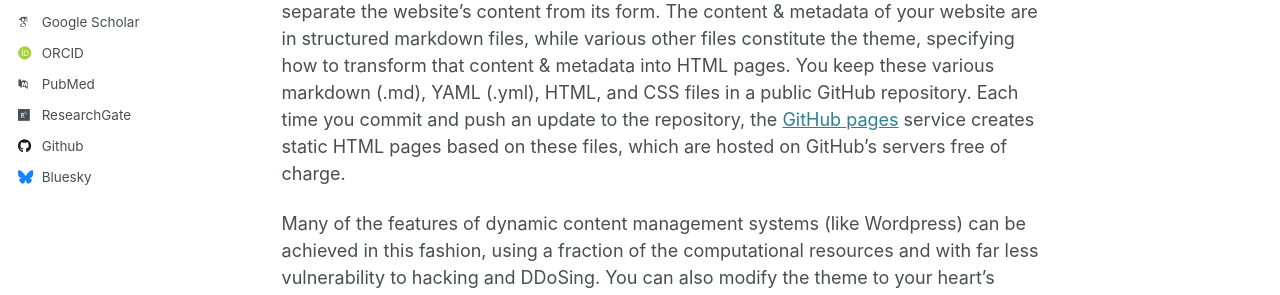
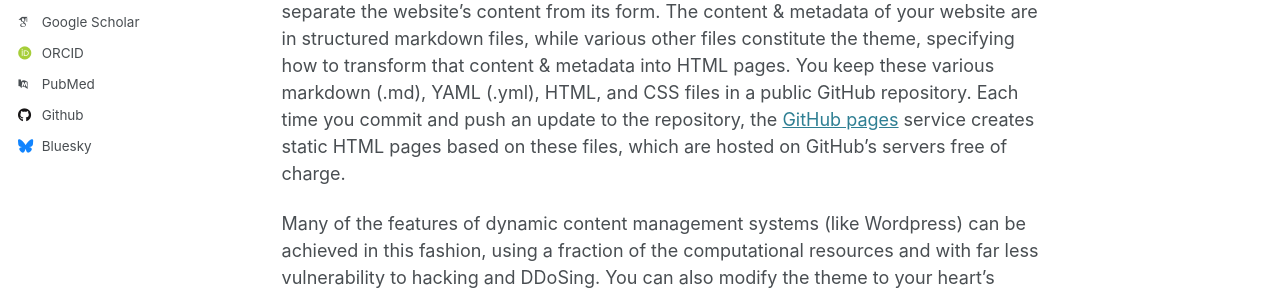
Before and after one commit to crobardet/crobardet.github.io, a Jekyll site: the page built from _pages/about.md, in a window 1280 px wide. Shown: the part 520-815 px from the top of the page. Built offline with Jekyll 4.4.1, drawn with Linux system fonts in a browser that asks for light colours; some web fonts are replaced.

Commit message:
Update _config.yml

```diff
--- a/_config.yml
+++ b/_config.yml
@@ -36,8 +36,8 @@
   impactstory      : # URL
   orcid            : "https://orcid.org/0000-0002-8583-9408"
   semantic         : # URL
-  pubmed           : "https://www.ncbi.nlm.nih.gov/pubmed/?term=john+snow"
-  researchgate     : "https://dblp.org/pid/r/CRobardet.html"
+  pubmed           : "https://pubmed.ncbi.nlm.nih.gov/?term=celine+robardet"
+  DBLP             : "https://dblp.org/pid/r/CRobardet.html"
   scopus           : # URL
 
   # Repositories and software development
```
